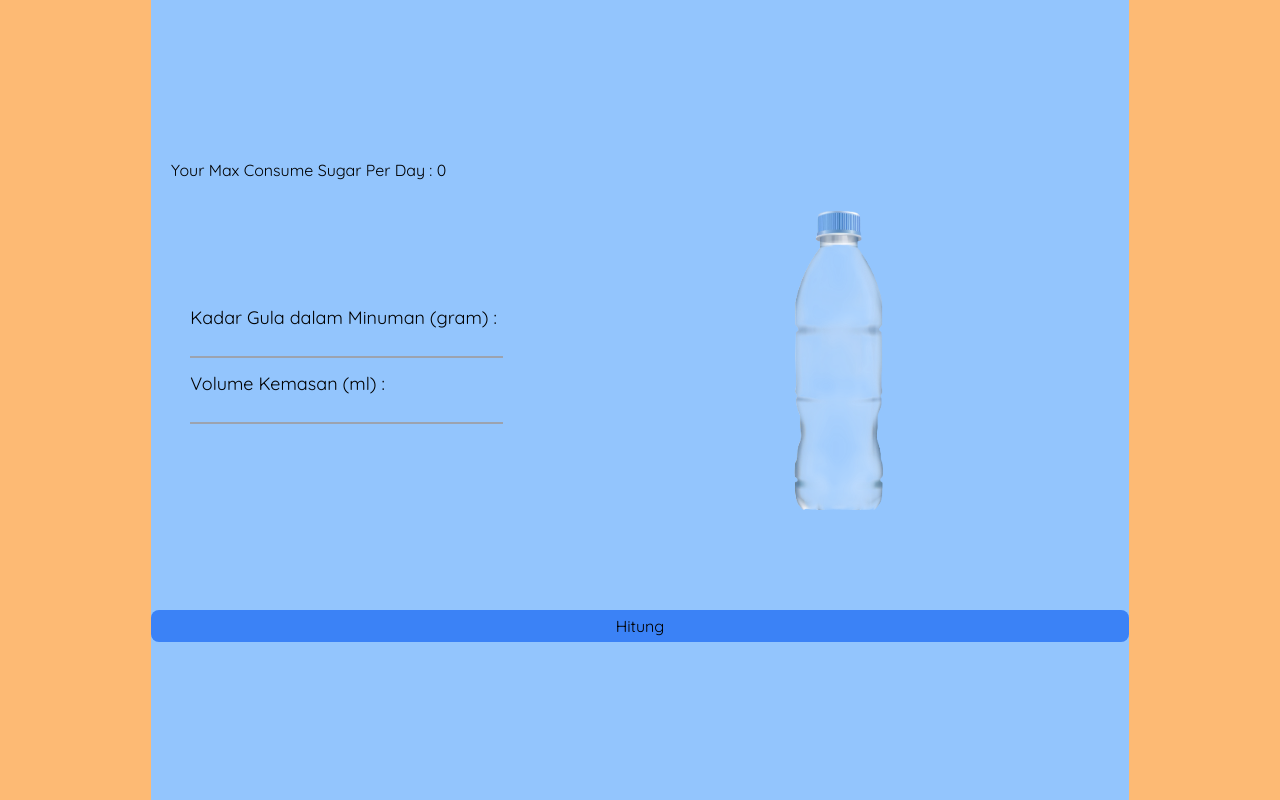
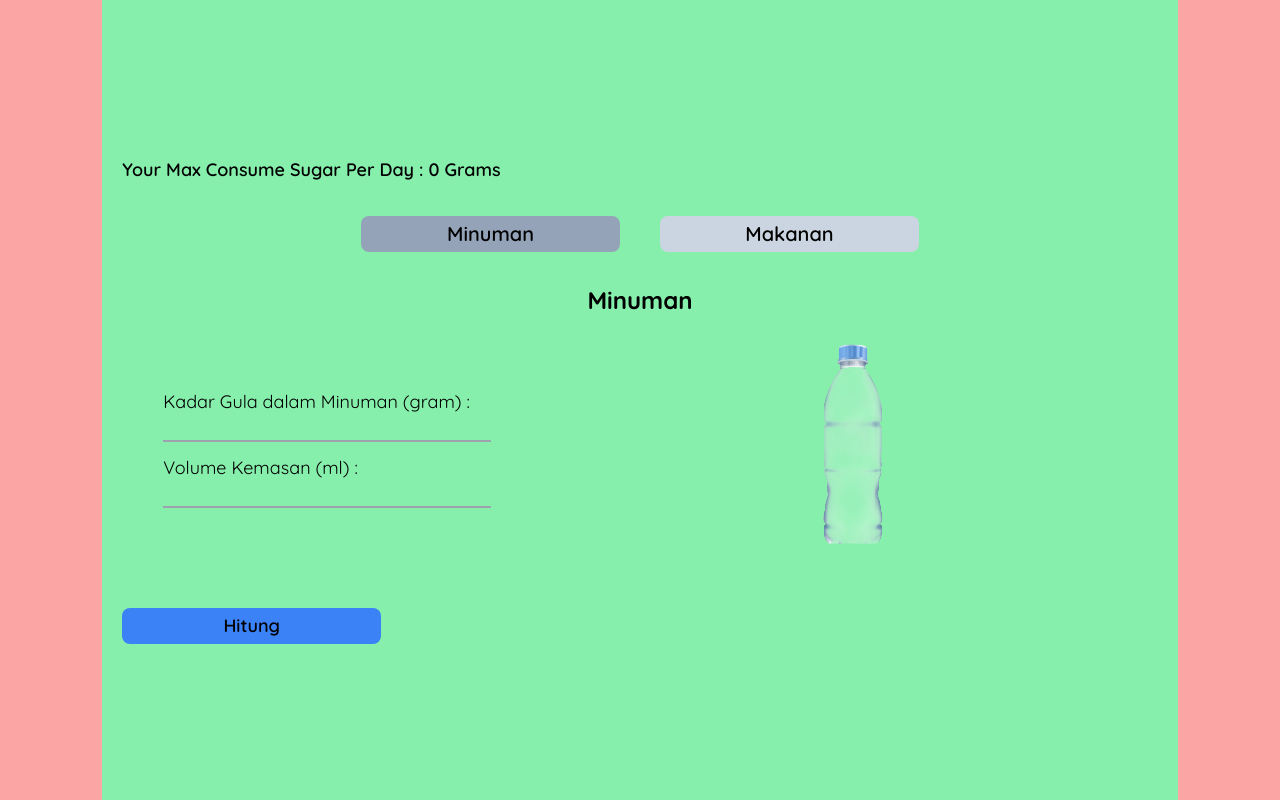
Before and after one commit to GaluhPncWirs/consumption-limit-for-packaged-beverages, a Next.js app: page /mainContent in a window 1280 px wide. Built offline with nearby package versions, Linux system fonts and the light colour scheme.

Commit message:
menambahkan style

```diff
--- a/src/app/index.css
+++ b/src/app/index.css
@@ -59,8 +59,8 @@
       }
 
       .bottleInside{
-        width: 300px;
-        height: 300px;
+        width: 200px;
+        height: 200px;
         position: relative;
         background-image: url("/images/plastic-bottle-water.png");
         background-size: contain;
--- a/src/app/inputUser/page.tsx
+++ b/src/app/inputUser/page.tsx
@@ -1,7 +1,7 @@
 "use client";
 import ModalBox from "@/components/modalBox/page";
 import { useCalories } from "@/context/useContex";
-import { useRef, useState } from "react";
+import { useEffect, useRef, useState } from "react";
 
 export default function DisplayInputUser() {
   // function calculateCalories() {
@@ -165,13 +165,16 @@ export default function DisplayInputUser() {
               </h2>
             </div> */}
             <h1 className="text-center mb-8 text-xl font-bold">
-              Penghitung Batas Aman Konsumsi Minuman Kemasan
+              Penghitung Batas Aman Konsumsi Produk Manis Kemasan
             </h1>
             <form
               id="sugarForm"
               className="flex flex-col justify-center gap-4 ml-5"
             >
-              <div id="inputGender" className="flex gap-2 items-center">
+              <div
+                id="inputGender"
+                className="flex gap-2 items-center font-medium"
+              >
                 <span className="text-lg">Gender : </span>
                 <input
                   type="radio"
@@ -191,7 +194,7 @@ export default function DisplayInputUser() {
                 <label htmlFor="gender">Wanita</label>
               </div>
 
-              <div className="relative w-1/2 py-3">
+              <div className="relative w-1/2 py-3 font-medium">
                 <input
                   type="number"
                   id="age"
@@ -203,7 +206,7 @@ export default function DisplayInputUser() {
                 </label>
               </div>
 
-              <div className="relative w-1/2 py-3">
+              <div className="relative w-1/2 py-3 font-medium">
                 <input
                   type="number"
                   id="height"
@@ -215,7 +218,7 @@ export default function DisplayInputUser() {
                 </label>
               </div>
 
-              <div className="relative w-1/2 pt-3">
+              <div className="relative w-1/2 pt-3 font-medium">
                 <input
                   type="number"
                   id="weight"
@@ -227,7 +230,7 @@ export default function DisplayInputUser() {
                 </label>
               </div>
 
-              <div>
+              <div className="font-medium">
                 <label htmlFor="activityLevel" className="block mb-2 text-lg">
                   Activity Level
                 </label>
@@ -255,7 +258,7 @@ export default function DisplayInputUser() {
                 </select>
               </div>
             </form>
-            <div className="mt-8 mx-auto text-center max-w-20 rounded-md bg-slate-300 hover:bg-slate-400">
+            <div className="mt-8 mx-auto font-semibold py-1 text-center max-w-20 rounded-md bg-slate-300 hover:bg-slate-400 cursor-pointer">
               <button onClick={calculateMaxSugar}>Hitung</button>
             </div>
           </div>
--- a/src/app/mainContent/page.tsx
+++ b/src/app/mainContent/page.tsx
@@ -8,9 +8,12 @@ export default function MainContent() {
   const sugarContentInsideProductRef = useRef<HTMLInputElement>(null);
   const totalVolumeInsideProductRef = useRef<HTMLInputElement>(null);
   const [fillBottle, setFillBottle] = useState([]);
-  const [totalBottle, setTotalBottle] = useState(0);
+  const [choosen, setChoosen] = useState("minuman");
+  const [miliLiter, setMiliLiter] = useState(0);
+  const [text, setText] = useState(false);
 
   function calculateMaximal() {
+    setText(true);
     const sugarContentInsideProduct = parseFloat(
       sugarContentInsideProductRef.current?.value || "0"
     );
@@ -24,7 +27,6 @@ export default function MainContent() {
     const numberOfBottles = Math.floor(
       maxConsumptionMl / totalVolumeInsideProduct
     );
-    setTotalBottle(numberOfBottles);
 
     const remainder = maxConsumptionMl % totalVolumeInsideProduct;
     const percentageFillForRemainder = Math.floor(
@@ -36,36 +38,76 @@ export default function MainContent() {
       fillArray.push(percentageFillForRemainder);
     }
     setFillBottle(fillArray);
-    console.log(fillBottle);
-
-    // if (numberOfBottles >= 1) {
-    //   console.log(`Konsumsi per: ${numberOfBottles} botol`);
-    // } else {
-    //   console.log(
-    //     `Minuman ini bisa anda konsumsi :  ${maxConsumptionMl.toFixed(
-    //       2
-    //     )} ml, kurang dari satu botol.`
-    //   );
-    //   if (fillBottle.current[0]) {
-    //     fillBottle.current[0].style.height = `${percentageFillForRemainder}%`;
-    //   }
-    // }
+    setMiliLiter(percentageFillForRemainder);
   }
   return (
-    <div className="bg-orange-300">
-      <div className="w-5/6 mx-auto h-screen">
-        <div className="w-11/12 mx-auto bg-blue-300 h-full flex flex-col justify-center">
-          <div className="flex ml-5">
+    <div className="bg-red-300 h-screen">
+      <div className="w-11/12 mx-auto h-full">
+        <div className="w-11/12 mx-auto bg-green-300 h-full flex flex-col justify-center px-5">
+          <div className="text-lg font-semibold">
             <p className="mr-2">
               Your Max Consume Sugar Per Day :{" "}
               <span>
                 {yourMaxSugar.toLocaleString("id-ID", {
                   maximumFractionDigits: 0,
-                })}
+                })}{" "}
+                Grams
               </span>
             </p>
           </div>
+          <div className="flex gap-10 justify-center my-8">
+            <button
+              onClick={() => setChoosen("minuman")}
+              className="bg-slate-400 rounded-lg w-1/4 font-semibold text-xl py-1"
+            >
+              Minuman
+            </button>
+            <button
+              onClick={() => setChoosen("makanan")}
+              className="bg-slate-300 rounded-lg w-1/4 font-semibold text-xl py-1"
+            >
+              Makanan
+            </button>
+          </div>
+          {choosen === "makanan" ? (
+            <div>
+              <h1 className="text-center text-2xl font-bold">Makanan</h1>
               <div className="mt-7 flex items-center">
+                <form
+                  action=""
+                  className="basis-2/5 flex flex-col items-center justify-center"
+                >
+                  <div className="relative w-4/5 py-3">
+                    <input
+                      type="number"
+                      id="sugarContent"
+                      required
+                      className="inputField peer"
+                      ref={sugarContentInsideProductRef}
+                    />
+                    <label htmlFor="sugarContent" className="labelText">
+                      Kadar Gula dalam Minuman (gram) :
+                    </label>
+                  </div>
+                  <div className="relative w-4/5 py-3">
+                    <input
+                      type="number"
+                      id="volumeKemasan"
+                      required
+                      className="inputField peer"
+                      ref={totalVolumeInsideProductRef}
+                    />
+                    <label htmlFor="volumeKemasan" className="labelText">
+                      Volume Kemasan (ml) :
+                    </label>
+                  </div>
+                </form>
+              </div>
+            </div>
+          ) : (
+            <div>
+              <h1 className="text-center text-2xl font-bold">Minuman</h1>
+              <div className="mt-7 flex items-center gap-3">
                 <form
                   action=""
                   className="basis-2/5 flex flex-col items-center justify-center"
@@ -99,7 +141,10 @@ export default function MainContent() {
                   {fillBottle.length > 0 ? (
                     fillBottle.map((item: any, i: number) => (
                       <div key={i} className="bottleInside w-1/5">
-                    <div className="fill" style={{ height: `${item}%` }}></div>
+                        <div
+                          className="fill"
+                          style={{ height: `${item}%` }}
+                        ></div>
                       </div>
                     ))
                   ) : (
@@ -109,7 +154,28 @@ export default function MainContent() {
                   )}
                 </div>
               </div>
-          <div className="bg-blue-500 px-3 py-1 rounded-lg hover:bg-blue-400 text-center mt-20">
+            </div>
+          )}
+          <div
+            className={`font-medium text-end ${
+              text === true ? `visible` : `invisible`
+            }`}
+          >
+            {fillBottle.length > 1 && miliLiter > 0 ? (
+              <p>
+                Konsumsi per: {fillBottle.length} botol dengan sisa{" "}
+                {miliLiter.toFixed(2)} ml
+              </p>
+            ) : fillBottle.length > 1 && miliLiter <= 0 ? (
+              <p>Konsumsi per: {fillBottle.length} botol</p>
+            ) : (
+              <p>
+                Minuman ini bisa anda konsumsi : {miliLiter.toFixed(2)} ml,
+                kurang dari satu botol
+              </p>
+            )}
+          </div>
+          <div className="bg-blue-500 py-1 rounded-lg hover:bg-blue-400 text-center mt-5 w-1/4 text-lg font-semibold">
             <button type="button" onClick={calculateMaximal}>
               Hitung
             </button>
```
Lines whose indentation alone changed are shown as unchanged.
